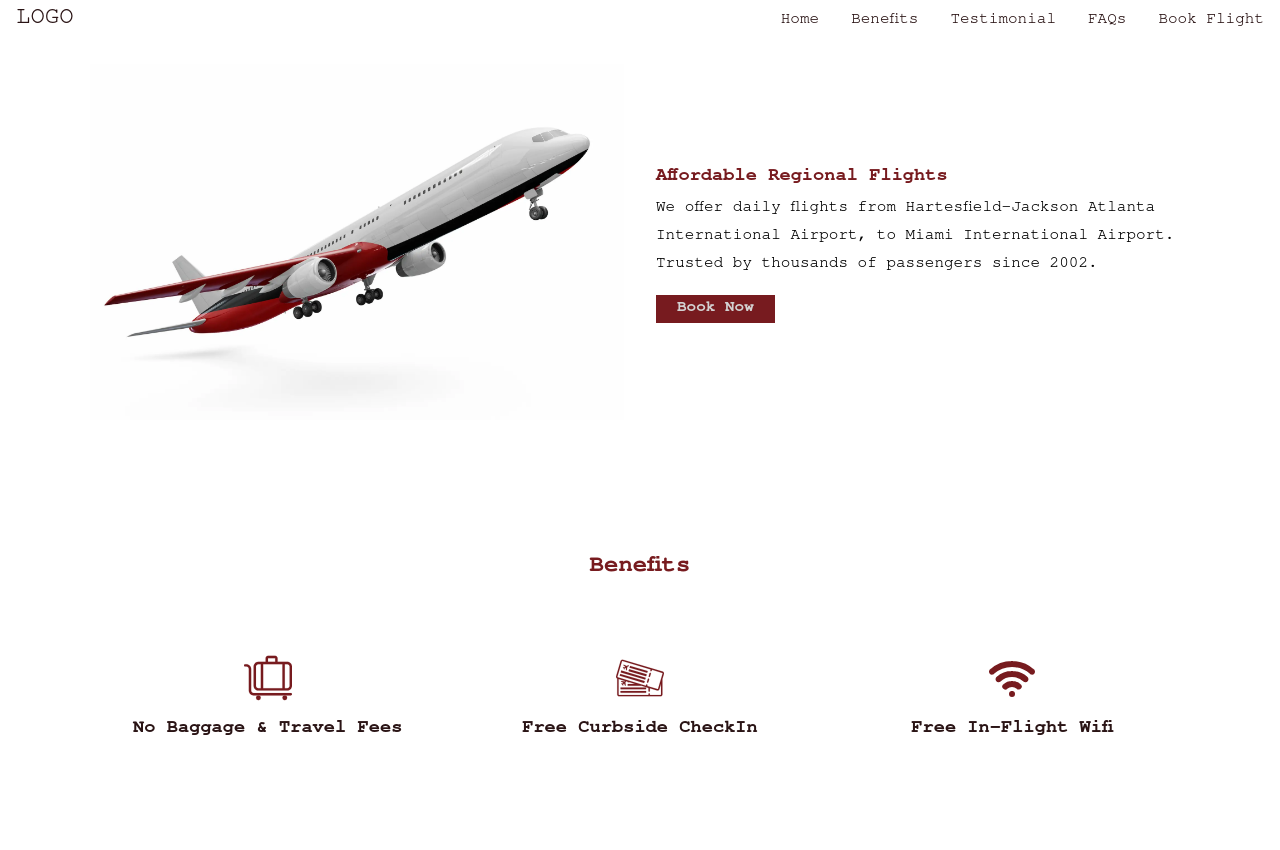
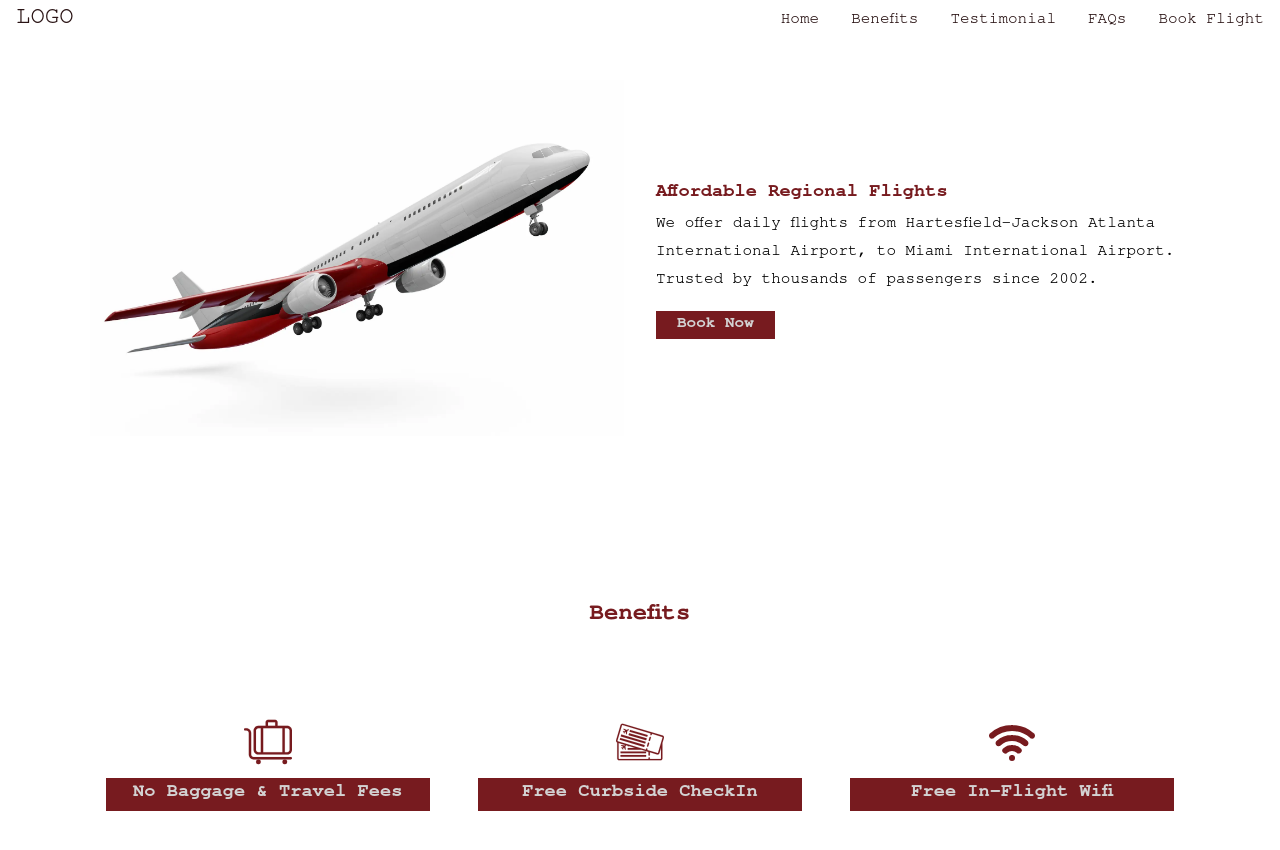
Before and after one commit to cgathua/react-airline, a React (Vite) app: page / in a window 1280 px wide. Shown: the top 850 px of the page. Before the commit the page ends 827 px from the top, so only its background shows below. Built offline with nearby package versions, Linux system fonts and the light colour scheme.

Commit message:
edit: files

```diff
--- a/src/Benefits/Benefits.css
+++ b/src/Benefits/Benefits.css
@@ -12,3 +12,8 @@ section[id="benefits"] h2 {
     padding: 1rem;
     text-align: center;
 }
+
+.BenefitsArticle h3 {
+    background-color: var(--tertiary-color);
+    color: var(--primary-color);
+}
--- a/src/Navbar/Navbar.css
+++ b/src/Navbar/Navbar.css
@@ -11,7 +11,7 @@ header {
     transform: translate(0);
     width: 100%;
     padding: 0 1rem;
-    background-color: var(--color-white);
+    background-color: var(--rgba-color);
 }
 
 .nav_links {
--- a/src/index.css
+++ b/src/index.css
@@ -3,7 +3,7 @@
   --secondary-color: #2A1415;
   --tertiary-color: #771B1F;
   --alternate-color: #736463;
-  --color-white: #fff;
+  --rgba-color: rgba(255, 255, 255, 0.9);
   --desktop-container: 86%;
   --mobile-container: 90%;
   --transition: all 0.3s linear;
@@ -77,12 +77,12 @@ h4 {
 }
 
 section {
-  padding: 4rem 0;
+  padding: 5rem 0;
 }
 
 section h2 {
   text-align: center;
-  margin-bottom: 3rem;
+  margin-bottom: 4rem;
 }
 
 html,
```
Also changed, not shown: src/Benefits/Benefits.tsx (line endings or trailing spaces).
